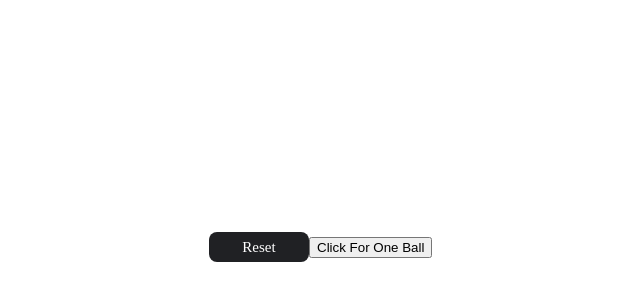
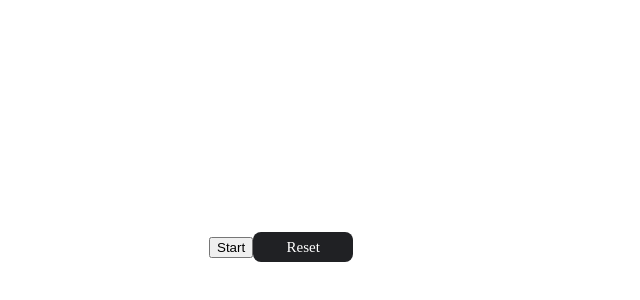
Before and after one commit to jayasankar123/React-Contest---2---Move-ball-in-all-directions, a React app: page / in a window 1280 px wide. Shown: the part 18-318 px from the top of the page, without its empty margins (115-755 px from the left). Built offline with nearby package versions, Linux system fonts and the light colour scheme.

Commit message:
fourthVersion

```diff
--- a/src/components/App.js
+++ b/src/components/App.js
@@ -21,7 +21,11 @@ const App = () => {
     if (renderBall) {
       return <div className="ball" style={ballPosition}></div>;
     } else
-      return <button onClick={buttonClickHandler}>Click For One Ball</button>;
+      return (
+        <button className="start" onClick={buttonClickHandler}>
+          Start
+        </button>
+      );
   };
   function handleEventListener(event) {
     if (event.key === "ArrowRight") {
@@ -53,10 +57,10 @@ const App = () => {
 
   return (
     <div className="playground">
+      {renderChoice()}
       <button onClick={reset} className="reset">
         Reset
       </button>
-      {renderChoice()}
     </div>
   );
 };
```
